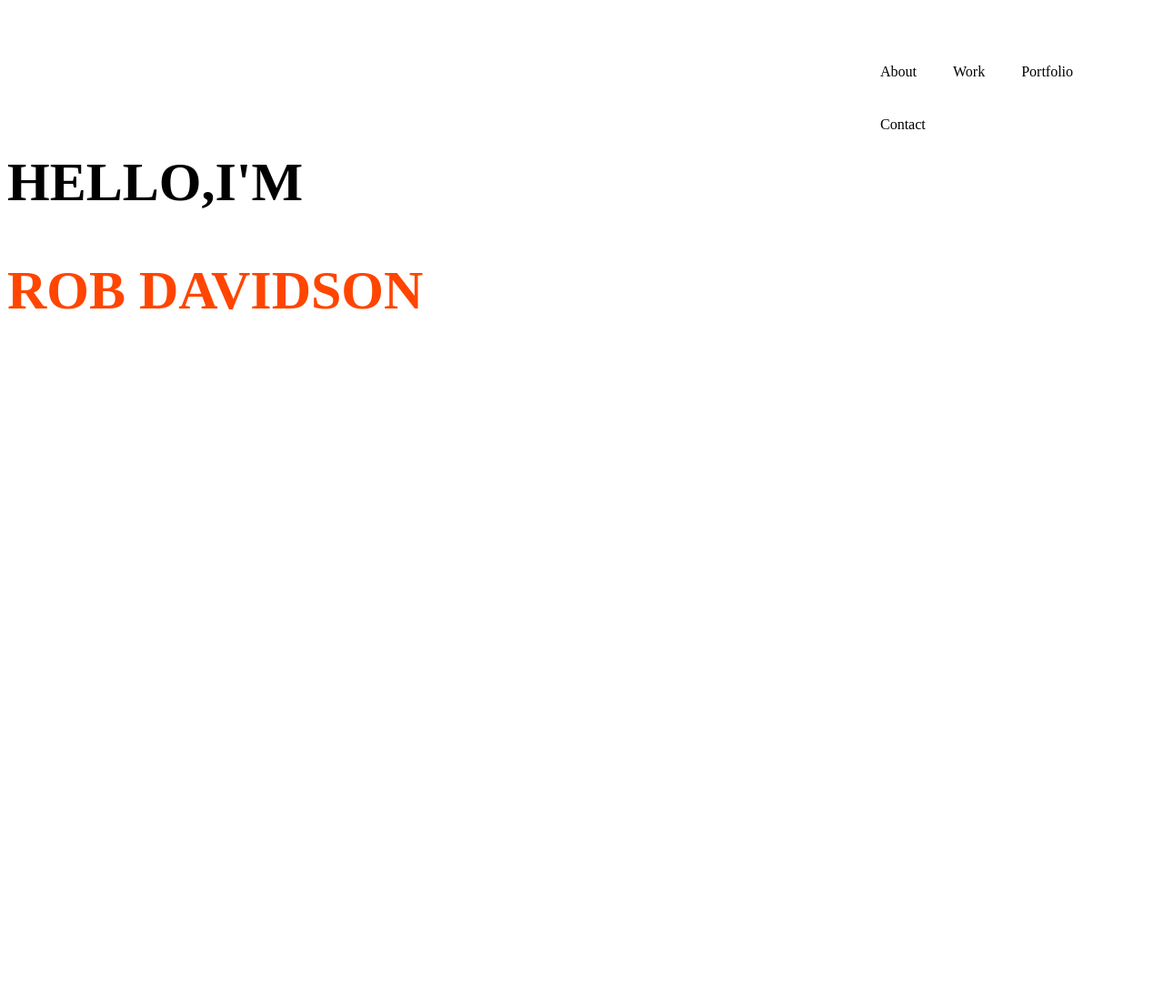
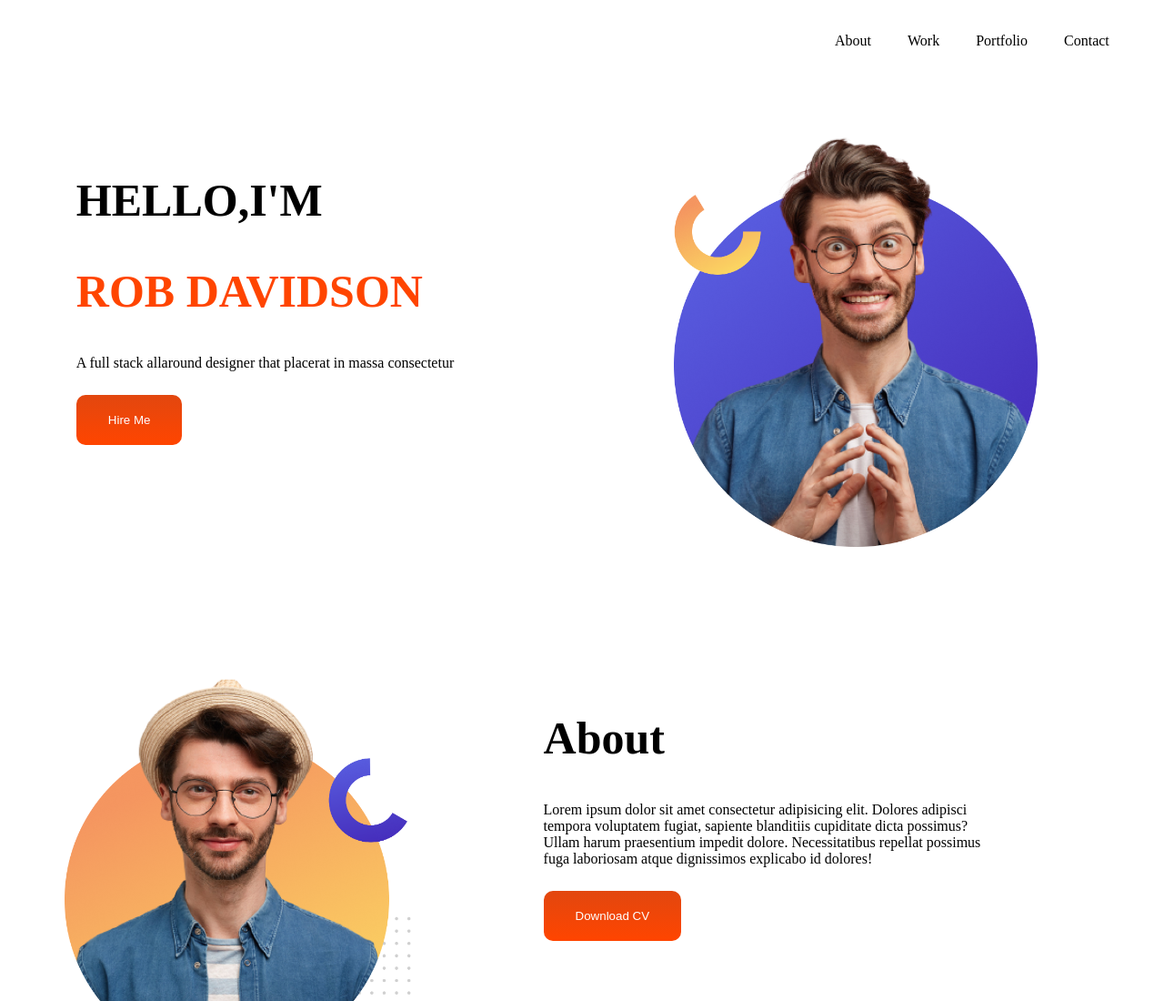
Before and after one commit to tanzidtahmid/first-assingment, a plain HTML site: page index.html in a window 1280 px wide. Shown: the top 1100 px of the page at 91% size. Before the commit the page ends 800 px from the top, so only its background shows below. Drawn offline with Linux system fonts and the light colour scheme.

Commit message:
first commit

```diff
--- a/index.html
+++ b/index.html
@@ -7,17 +7,32 @@
     <link rel="stylesheet" href="style.css">
 </head>
 <body>
-    <section class="navbar">
-        <ul class="firstul">
-            <li class="navlist">About</li>
-            <li class="navlist">Work</li>
-            <li class="navlist">Portfolio</li>
-            <li class="navlist">Contact</li>
+    <div class="navbar">
+        <ul class="list">
+            <li class="items">About</li>
+            <li class="items">Work</li>
+            <li class="items">Portfolio</li>
+            <li class="items">Contact</li>
         </ul>
+    </div>
+
+    <section class="fistsec">
+        <div class="firstcontainer">
+            <h1>HELLO,I'M</h1>
+            <h1 class="coloringwords">ROB DAVIDSON</h1>
+            <p>A full stack allaround designer that placerat in massa consectetur</p>
+            <button class="firstbtn"><a href=""> Hire Me</a></button>
+        </div>
+        <img id="firstpro" class="firstcontainer" src="images/do not use this pic.png" alt="">
     </section>
-    <section class="firstprofile">
-        <h1>HELLO,I'M</h1>
-        <h1 class="coloringwords">ROB DAVIDSON</h1>
+
+    <section class="secondsec">
+        <img src="images/do not use this pic2.png" alt="" class="secondcontainer" id="secondpro">
+        <div class="secondcontainer">
+            <h1>About</h1>
+            <p>Lorem ipsum dolor sit amet consectetur adipisicing elit. Dolores adipisci tempora voluptatem fugiat, sapiente blanditiis cupiditate dicta possimus? Ullam harum praesentium impedit dolore. Necessitatibus repellat possimus fuga laboriosam atque dignissimos explicabo id dolores!</p>
+            <button class="secondbtn"><a href="">Download CV</a></button>
+        </div>
     </section>
 </body>
 </html>
--- a/style.css
+++ b/style.css
@@ -1,16 +1,68 @@
-.navlist{
+/*navigation & fist section*/
+.items{
     list-style: none;
     float: left;
-    display: inline-block;
+    padding: 20px;
 
-    padding: 20px;
 }
-.firstul{
-    margin-left: 900px;
+.list{
+    margin-left: 850px;
 }
-.firstprofile h1{
-        font-size: 60px;
+
+.firstcontainer h1{
+    font-size: 50px;
 }
 .coloringwords{
-    color: orangered;
+    color: orangered
 }
+.firstcontainer{
+    width: 40%;
+    margin: 6%;
+    float: left;
+
+}
+#firstpro{
+    width: 400px;
+    margin-top: 0px;
+}
+.firstbtn{
+    padding: 20px 35px;
+    background-image: linear-gradient(rgb(226, 71, 15),orangered);
+    margin: 10px 0px;
+    border-radius: 10px;
+    border: none;
+}
+.firstbtn a{
+    color: white;
+    text-decoration: none;
+}
+
+/*second section*/
+#secondsec{
+    width: 400px;
+    margin-top: 0px;
+}
+.secondcontainer{
+    width: 40%;
+    margin: 5%;
+    float: left;
+}
+.secondcontainer h1{
+    font-size: 50px;
+}
+
+.secondbtn a{
+    color: white;
+    text-decoration: none;
+}
+.secondbtn{
+    padding: 20px 35px;
+    background-image: linear-gradient(rgb(226, 71, 15),orangered);
+    margin: 10px 0px;
+    border-radius: 10px;
+    border: none;
+}
+#secondpro{
+    width: 400px;
+    margin-top: 0px;
+}
```
